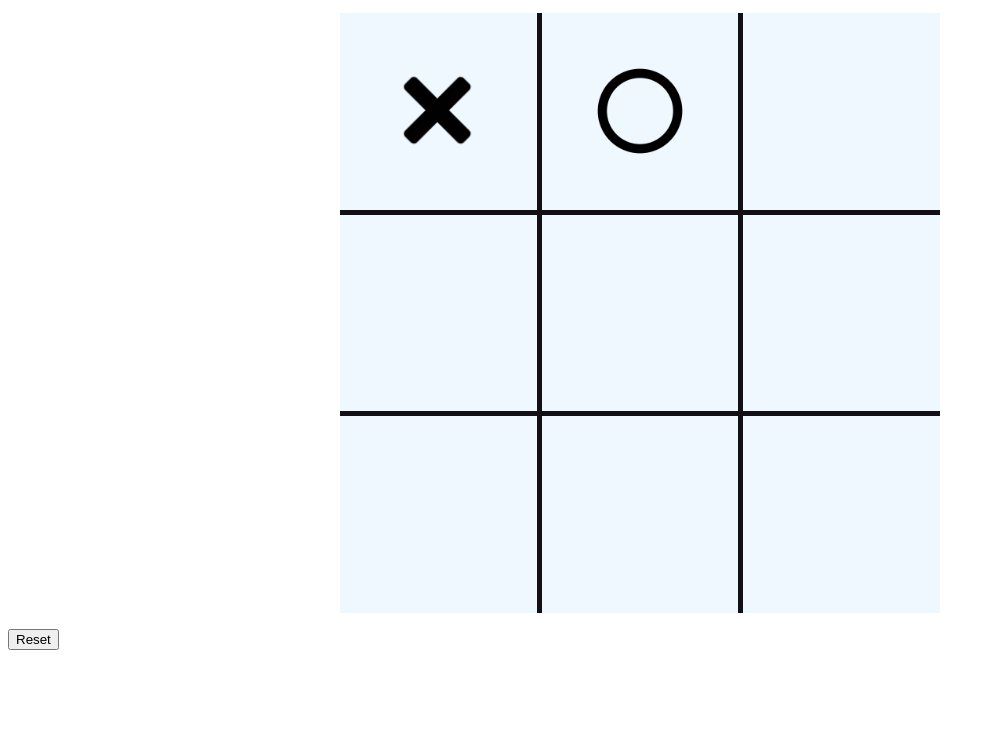
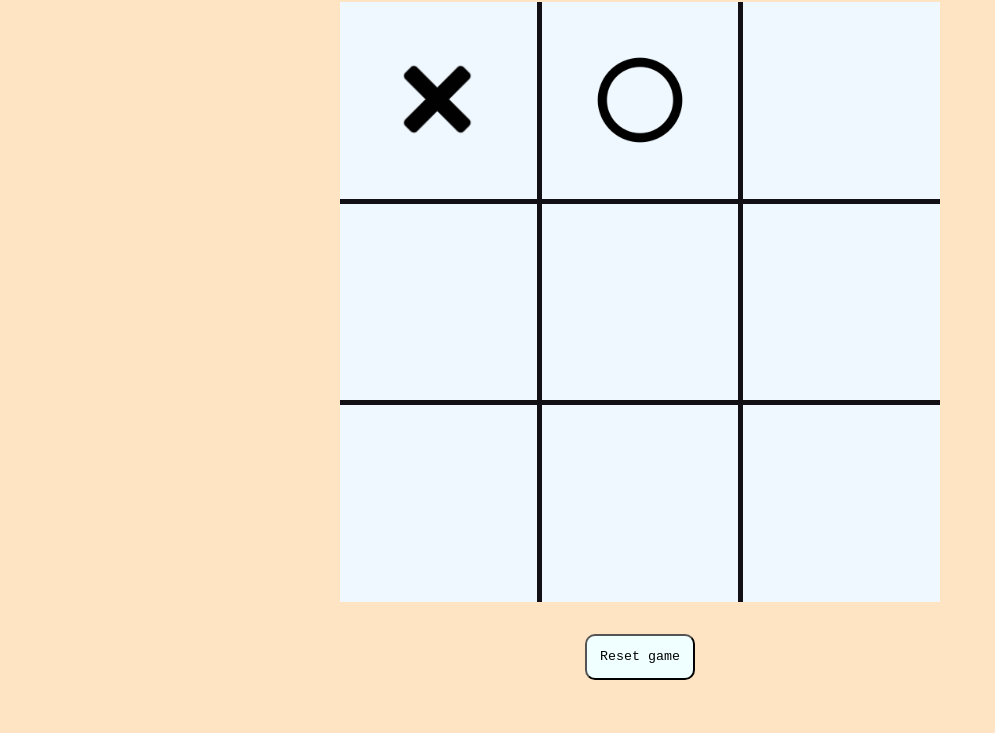
Before and after one commit to hoangvu2002/tic-tac-toe-project, a plain HTML site: page index.html in a window 1280 px wide. Shown: the part 67-800 px from the top of the page, without its empty margins (0-995 px from the left). Drawn offline with Linux system fonts and the light colour scheme.

Commit message:
Finish the non-AI version

```diff
--- a/index.html
+++ b/index.html
@@ -25,6 +25,5 @@
         <div class="cell" data-row="2" data-column="2"></div>
     </div>
     <p class="conclusion"></p>
-    <button class="reset">Reset</button>
 </body>
 </html>
--- a/script.js
+++ b/script.js
@@ -121,7 +121,7 @@ gameBoard = (function() {
         const boardWithCellValues = board.map((row) => row.map((cell) => cell.getValue()))
         console.log(boardWithCellValues);
     }
-    return {getBoard, availableCell, printBoard, checkWinner}
+    return {getBoard, availableCell, printBoard, checkWinner, resetGame}
 })();
 
 function cell() {
@@ -218,3 +218,11 @@ const updateMark = (cell) => {
         //}
     //})
 }
+
+const resetButton = document.createElement('button');
+const body = document.querySelector("body");
+body.appendChild(resetButton);
+resetButton.textContent = "Reset game";
+resetButton.addEventListener('click', () => {
+    gameBoard.resetGame();
+})
--- a/style.css
+++ b/style.css
@@ -1,5 +1,24 @@
 *, html {
     box-sizing: border-box;
+    margin: 0;
+    padding: 0;
+    font-family: monospace, sans-serif;
+}
+
+body {
+    padding: 1rem;
+    width: 100%;
+    display: flex;
+    flex-direction: column;
+    justify-content: center;
+    align-items: center;
+    gap: 1rem;
+    background-color: bisque;
+}
+
+h1 {
+    margin: 0 auto;
+    text-align: center;
 }
 
 .board {
@@ -24,3 +43,16 @@
 img {
     width: 50%;
 }
+
+button {
+    padding: 1em;
+    border-radius: 10px;
+    cursor: pointer;
+    transition: 0.3s;
+    background-color: azure;
+}
+
+button:hover {
+    font-weight: bold;
+    scale: 1.2;
+}
```
